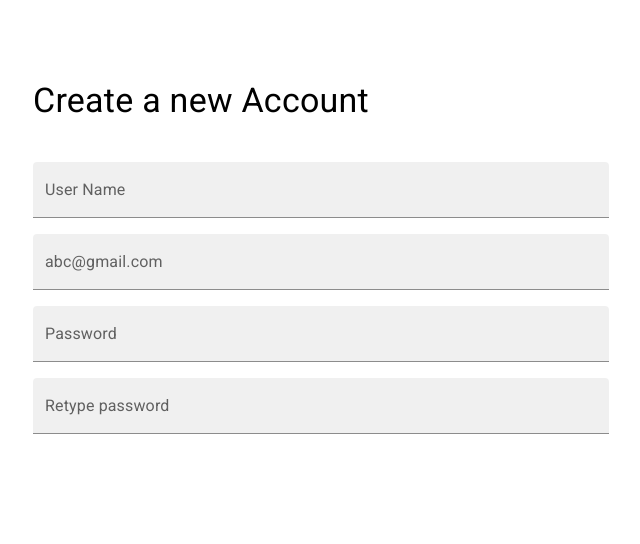
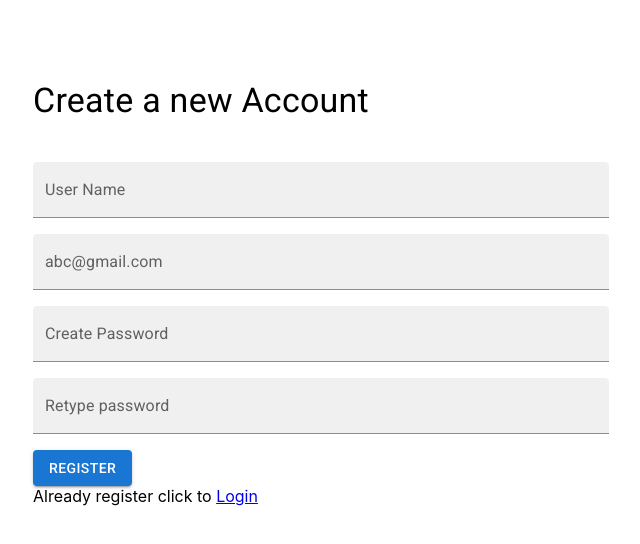
Before and after one commit to proloypaul/doctors-portal-client, a React (Create React App) app: page /register in a window 1280 px wide. Shown: the top 544 px of the page, without its empty margins (31-671 px from the left). Built offline with nearby package versions, Linux system fonts and the light colour scheme; no server answers.

Commit message:
register authentication set

```diff
--- a/src/Component/Login/Register/Register.js
+++ b/src/Component/Login/Register/Register.js
@@ -1,15 +1,40 @@
-import { Container, Grid, TextField, Typography } from '@mui/material';
+import { Button, Container,  TextField, Typography } from '@mui/material';
 import { Box } from '@mui/system';
-import React from 'react';
+import userEvent from '@testing-library/user-event';
+import React, { useState } from 'react';
+import { Link } from 'react-router-dom';
+import UseFirebase from '../../../Hooks/UseFirebase';
+import Header from '../../Header/Header';
 
 const Register = () => {
+    const {registerWithEmailAndPassword, error, user} = UseFirebase()
+    const [registerData, setRegisterData] = useState({})
+    const collectUserData = event => {
+        const field = event.target.name;
+        const value = event.target.value;
+        const initialData = {...registerData}
+        initialData[field] = value
+        setRegisterData(initialData)
+    }
+    const handleRegister = event => {
+        event.preventDefault()
+        // console.log(registerData)
+        if(registerData.password === registerData.retypePassword){
+            registerWithEmailAndPassword(registerData.email, registerData.password)
+            alert("account create successfully!")
+        }else{
+            alert("password and retype password don't match. Please try again")
+        }
+    }
     return (
+        <>
+            {user?.email ? <Header></Header>: ''}
             <Container sx={{my:10}}>
                 <Typography variant="h4" component="div">
                     Create a new Account
                 </Typography>
                 <Box sx={{my:5}}>
-                <Grid>
+                    <form onSubmit={handleRegister}>
                         <Typography variant="div" component="div" >
                             <TextField
                                 id="filled-password-input"
@@ -17,7 +42,10 @@ const Register = () => {
                                 type="text"
                                 autoComplete="current-password"
                                 variant="filled"
+                                onChange={collectUserData}
+                                name="name"
                                 style={{width: "50%"}}
+
                             />
                         </Typography>
                         <Typography variant="div" component="div" sx={{my:2}}>
@@ -27,16 +55,21 @@ const Register = () => {
                                 type="email"
                                 autoComplete="current-password"
                                 variant="filled"
+                                name="email"
+                                onChange={collectUserData}
                                 style={{width: "50%"}}
+
                             />
                         </Typography>
                         <Typography variant="div" component="div">
                             <TextField
                                 id="filled-password-input"
-                            label="Password"
+                                label="Create Password"
                                 type="password"
                                 autoComplete="current-password"
                                 variant="filled"
+                                name="password"
+                                onChange={collectUserData}
                                 style={{width: "50%"}}
                             />
                         </Typography>
@@ -47,13 +80,21 @@ const Register = () => {
                                 type="password"
                                 autoComplete="current-password"
                                 variant="filled"
+                                name="retypePassword"
+                                onChange={collectUserData}
                                 style={{width: "50%"}}
                             />
+                            {error}
+                        </Typography>
+                        <Button variant="contained" type="submit">Register</Button>
+                        <Typography variant="p" component="div">
+                            Already register click to <Link to="login">Login</Link>
                         </Typography>
 
-                </Grid>
+                    </form>
                 </Box>
             </Container>
+        </>
     );
 };
 
--- a/src/Hooks/UseFirebase.js
+++ b/src/Hooks/UseFirebase.js
@@ -1,4 +1,4 @@
-import {getAuth, signInWithPopup, GoogleAuthProvider, onAuthStateChanged, signOut, signInWithEmailAndPassword } from "firebase/auth";
+import {getAuth, signInWithPopup, GoogleAuthProvider, onAuthStateChanged, signOut, signInWithEmailAndPassword, createUserWithEmailAndPassword } from "firebase/auth";
 import {useEffect, useState} from 'react';
 import initialization from "../Component/Firebase/firebase.init";
 
@@ -41,6 +41,21 @@ const UseFirebase = () => {
           });
     }
 
+    // register with email and password
+
+    const registerWithEmailAndPassword = (email, password) => {
+        createUserWithEmailAndPassword(auth, email, password)
+        .then((result) => {
+            const user = result.user
+            console.log(user)
+        })
+        .catch((error) => {
+            setError(error.message)
+        });
+    }
+
+
+    // login with email and password
     const loginEmailAndPassword = (email, password) => {
         signInWithEmailAndPassword(auth, email, password)
         .then((result) => {
@@ -57,7 +72,8 @@ const UseFirebase = () => {
         error,
         signInWithGoogle,
         logOutProces,
-        loginEmailAndPassword
+        loginEmailAndPassword,
+        registerWithEmailAndPassword
     }
 }
 
```
Lines whose indentation alone changed are shown as unchanged.
